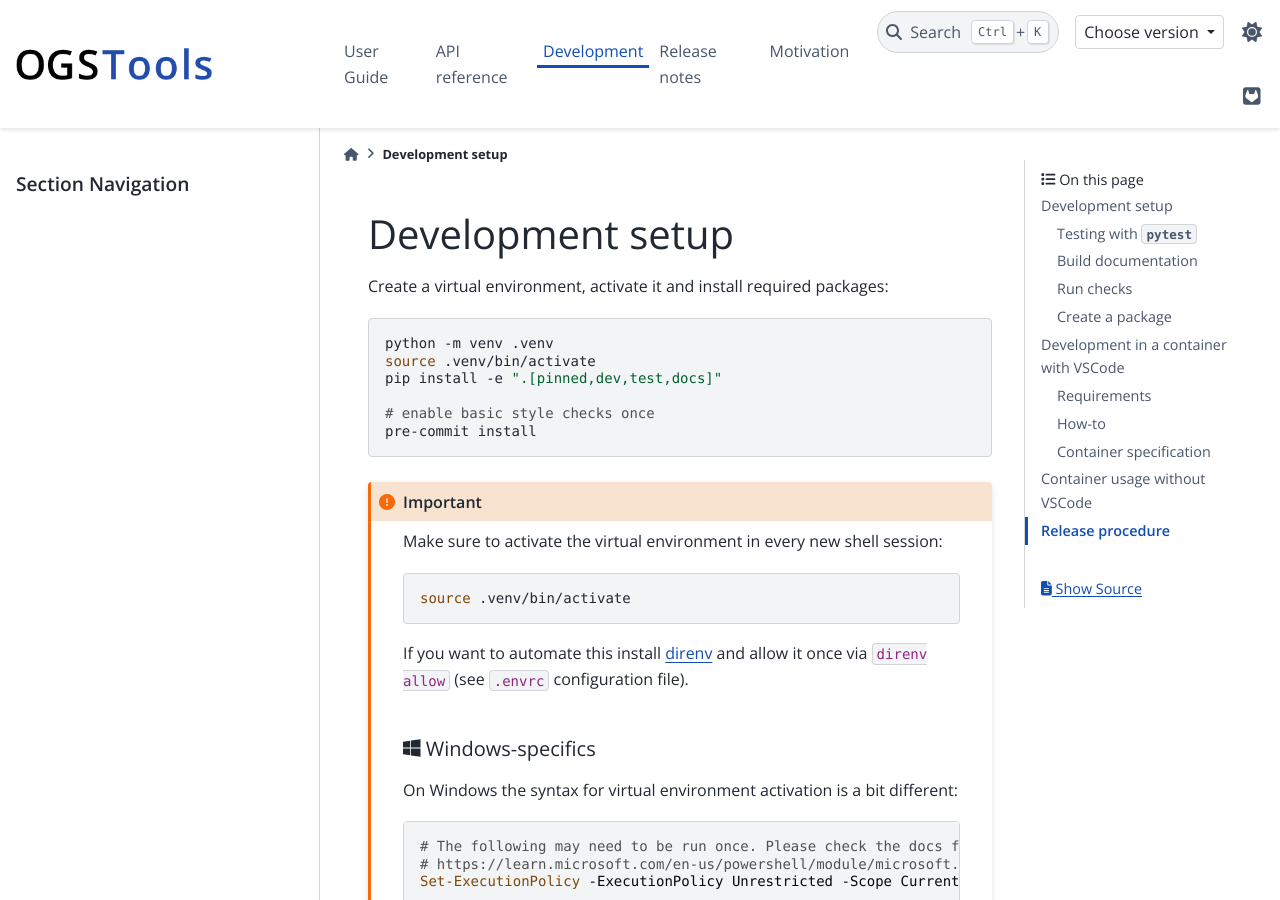
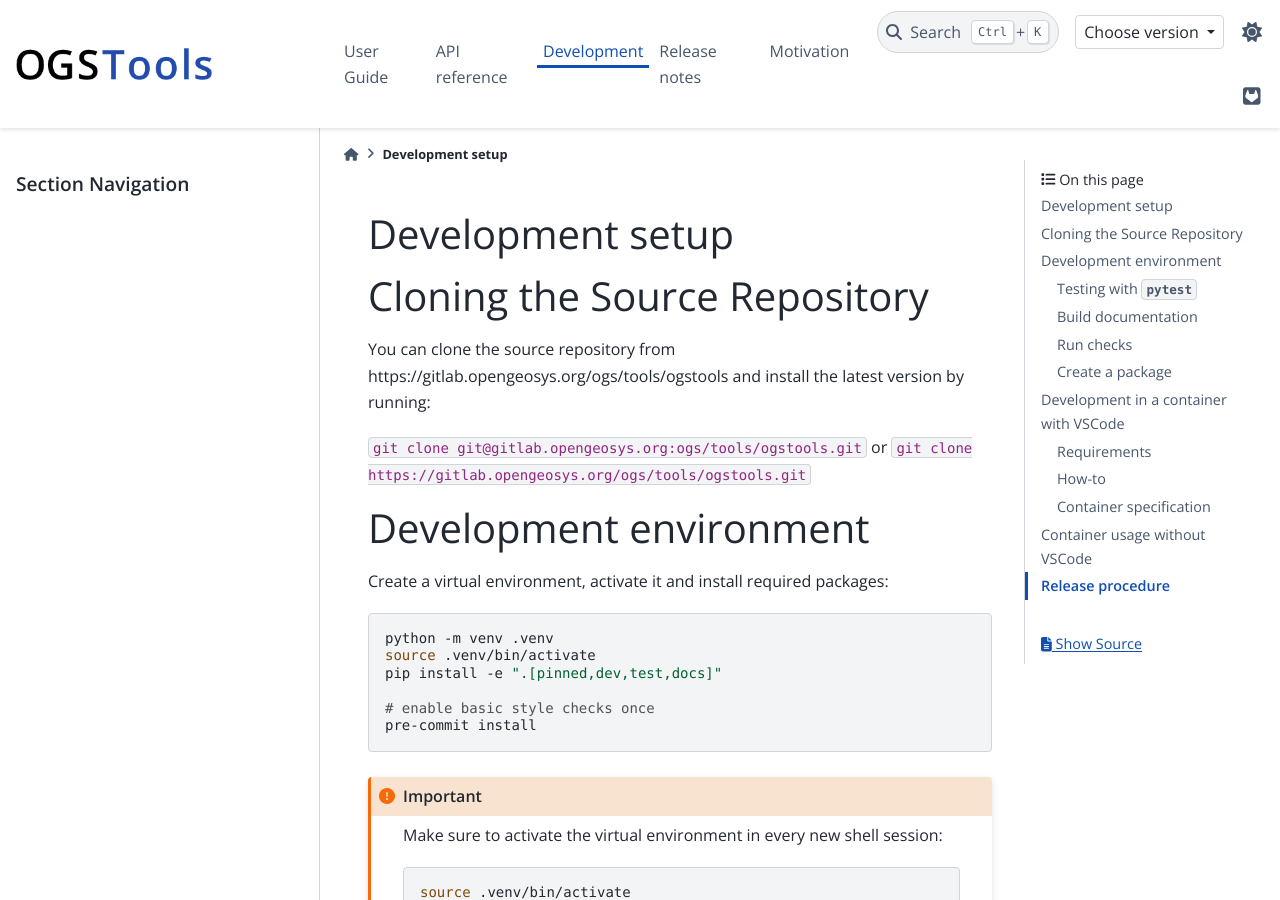
Before and after one commit to ufz/ogstools, a Sphinx documentation site: the page built from docs/development/index.md, in a window 1280 px wide and 900 px high. Built offline with Sphinx 7.4.7 and the PyData theme 0.15.4, drawn with Linux system fonts in a browser that asks for light colours; pages that are not in the unit, such as notebooks, are missing from menus; the version number could not be read and is left out; comment, search, counter and statistics services are not loaded.

Commit message:
[Doc] Development guide - first clone

```diff
--- a/docs/development/index.md
+++ b/docs/development/index.md
@@ -1,4 +1,13 @@
 # Development setup
+
+# Cloning the Source Repository
+
+You can clone the source repository from https://gitlab.opengeosys.org/ogs/tools/ogstools and install the latest version by running:
+
+`git clone git@gitlab.opengeosys.org:ogs/tools/ogstools.git` or
+`git clone https://gitlab.opengeosys.org/ogs/tools/ogstools.git`
+
+# Development environment
 
 Create a virtual environment, activate it and install required packages:
 
```
